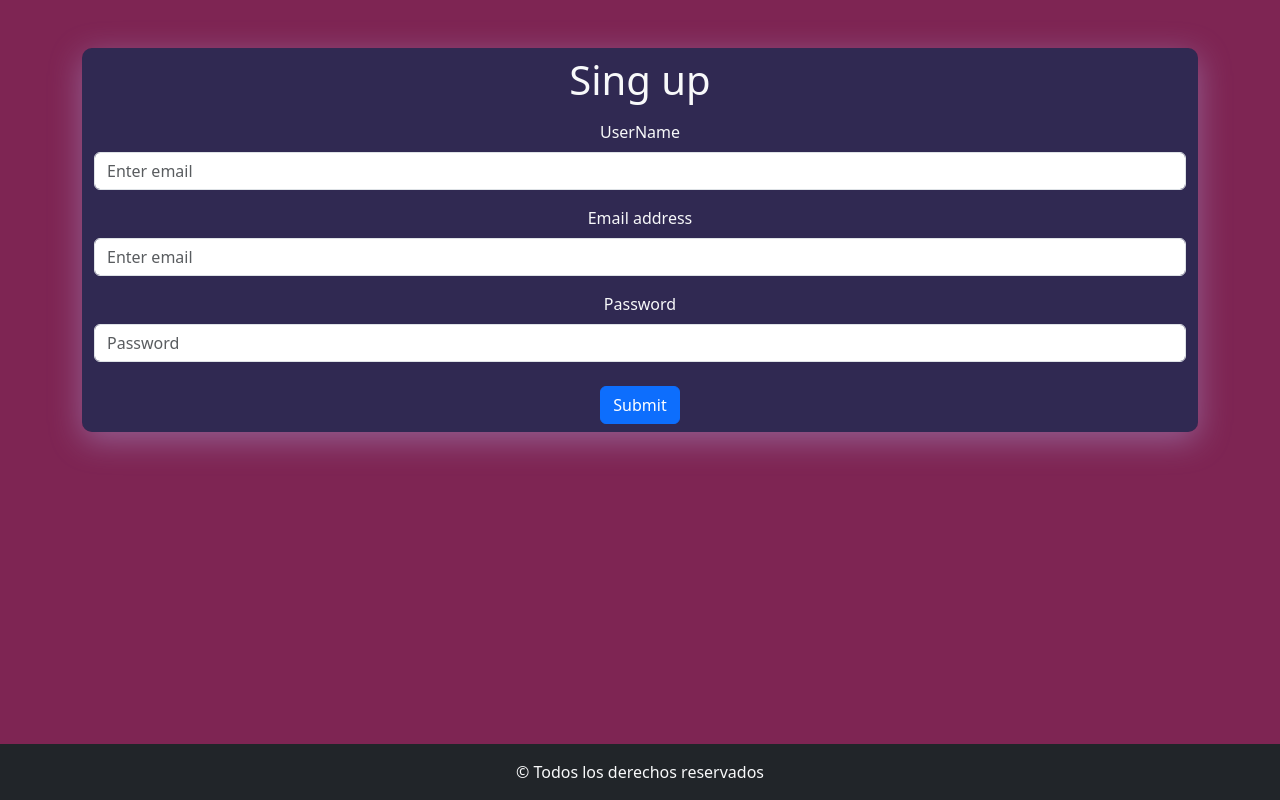
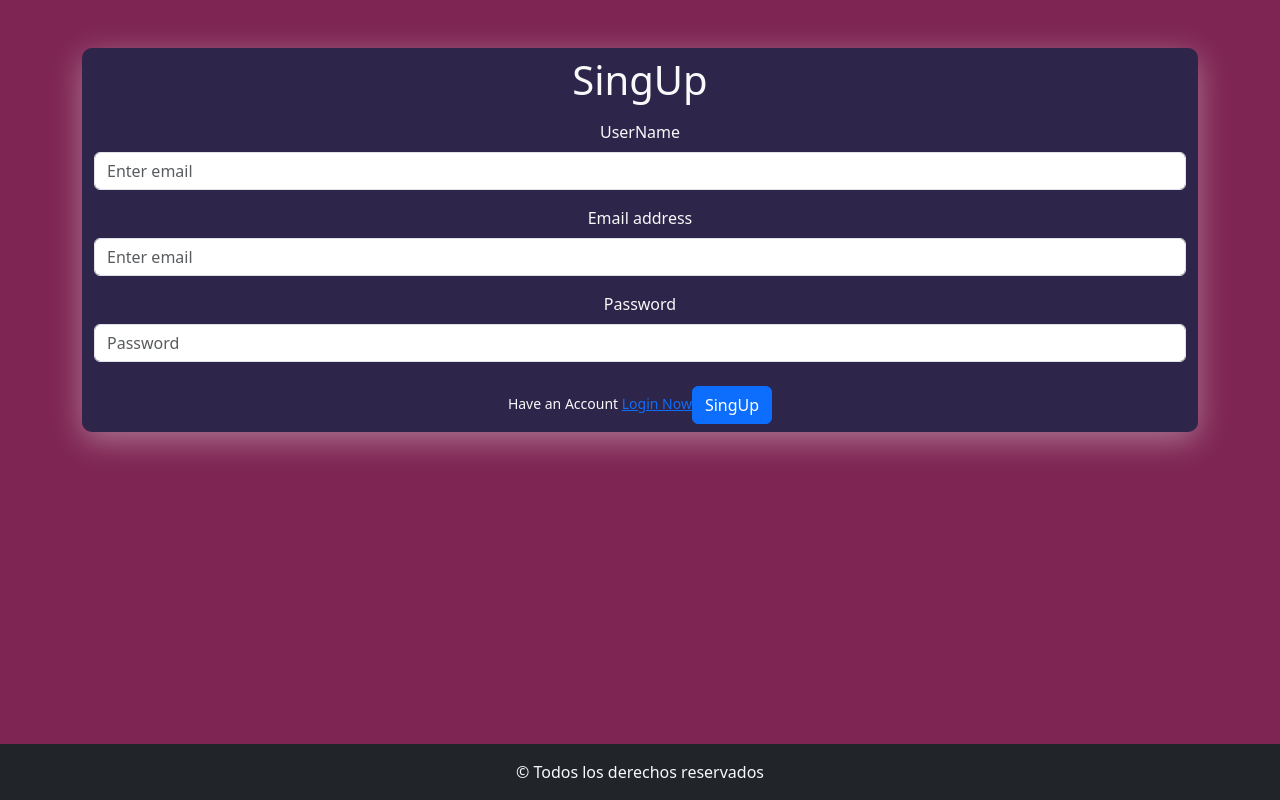
Before and after one commit to CosmeNicolas/FirebaseAuth, a React (Vite) app: page / in a window 1280 px wide. Built offline with nearby package versions, Linux system fonts and the light colour scheme.

Commit message:
cambie el estilo de formulario para resaltar el login now

```diff
--- a/src/App.css
+++ b/src/App.css
@@ -10,8 +10,8 @@
 }
 
 .container-login {
-  background: rgba(29, 43, 83, 0.8);
-  box-shadow: 0 8px 32px 0 rgba(190, 195, 255, 0.37);
+  background: rgba(27, 39, 73, 0.8);
+  box-shadow: 0 8px 32px 0 rgba(255, 255, 255, 0.37);
   backdrop-filter: blur(4px);
   -webkit-backdrop-filter: blur(4px);
   border-radius: 10px;
--- a/src/components/Rout.jsx
+++ b/src/components/Rout.jsx
@@ -1,10 +1,10 @@
 import { Routes, Route } from "react-router-dom"
-import Login from './Login'
+import SingUp from './SingUp'
 
 const Rout = () => {
   return (
     <Routes>
-      <Route path="/" element={<Login/>} ></Route>
+      <Route path="/" element={<SingUp/>} ></Route>
     </Routes>
   )
 }
--- a/src/components/Login.jsx
+++ b/src/components/SingUp.jsx
@@ -1,11 +1,12 @@
 import {Form, Button} from 'react-bootstrap'
 import {Container} from 'react-bootstrap'
+import { Link } from 'react-router-dom'
 
-const Login = () => {
+const SingUp = () => {
   return (
     <>
     <Container className='mt-5 container-login' >
-       <h1 className='py-2 text-light'>Sing up</h1>
+       <h1 className='py-2 text-light'>SingUp</h1>
        <Form>
         {/* userName */}
        <Form.Group className="mb-3 text-light" controlId="formBasicEmail">
@@ -25,8 +26,13 @@ const Login = () => {
         <Form.Control type="password" placeholder="Password" />
       </Form.Group>
 
+      {/* formText */}
+      <Form.Text className=" text-light">
+          Have an Account <Link to="./Login" >Login Now</Link>
+        </Form.Text>
+
       <Button className='my-2' variant="primary" type="submit">
-        Submit
+        SingUp
       </Button>
     </Form>
     </Container>
@@ -34,4 +40,4 @@ const Login = () => {
   )
 }
 
-export default Login
+export default SingUp
```
